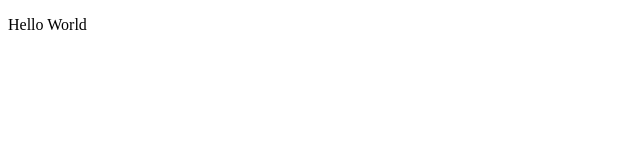
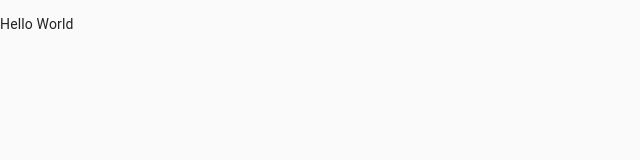
Before and after one commit to ram4ik/next_js_project, a Next.js app: page / in a window 1280 px wide. Shown: the top 160 px of the page, without its empty margins (0-640 px from the left). Built offline with nearby package versions, Linux system fonts and the light colour scheme.

Commit message:
Theme provider

```diff
--- a/pages/_app.tsx
+++ b/pages/_app.tsx
@@ -1,6 +1,16 @@
 import App from 'next/app';
 import React from 'react';
+import CssBaseline from '@material-ui/core/CssBaseline';
+import { ThemeProvider } from '@material-ui/core/styles';
 
-export default ({ Component, pageProps}) => (
-    <Component {...pageProps} />
-)
+import { themeDark, themeLight } from 'lib/theme';
+
+export default function MyApp({ Component, pageProps}) {
+    return (
+        <ThemeProvider theme={false ? themeDark : themeLight}>
+            <CssBaseline />
+            <Component {...pageProps} />
+        </ThemeProvider>
+
+    )
+}
```
